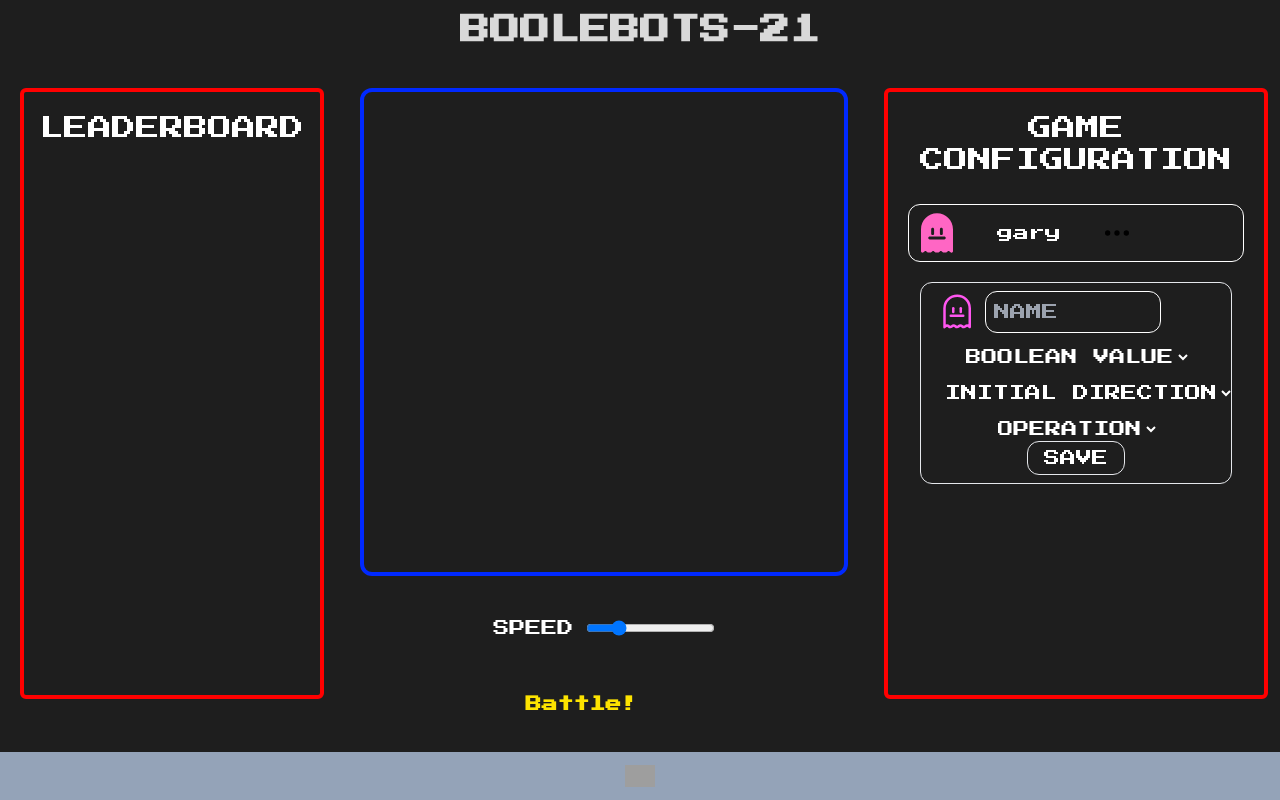
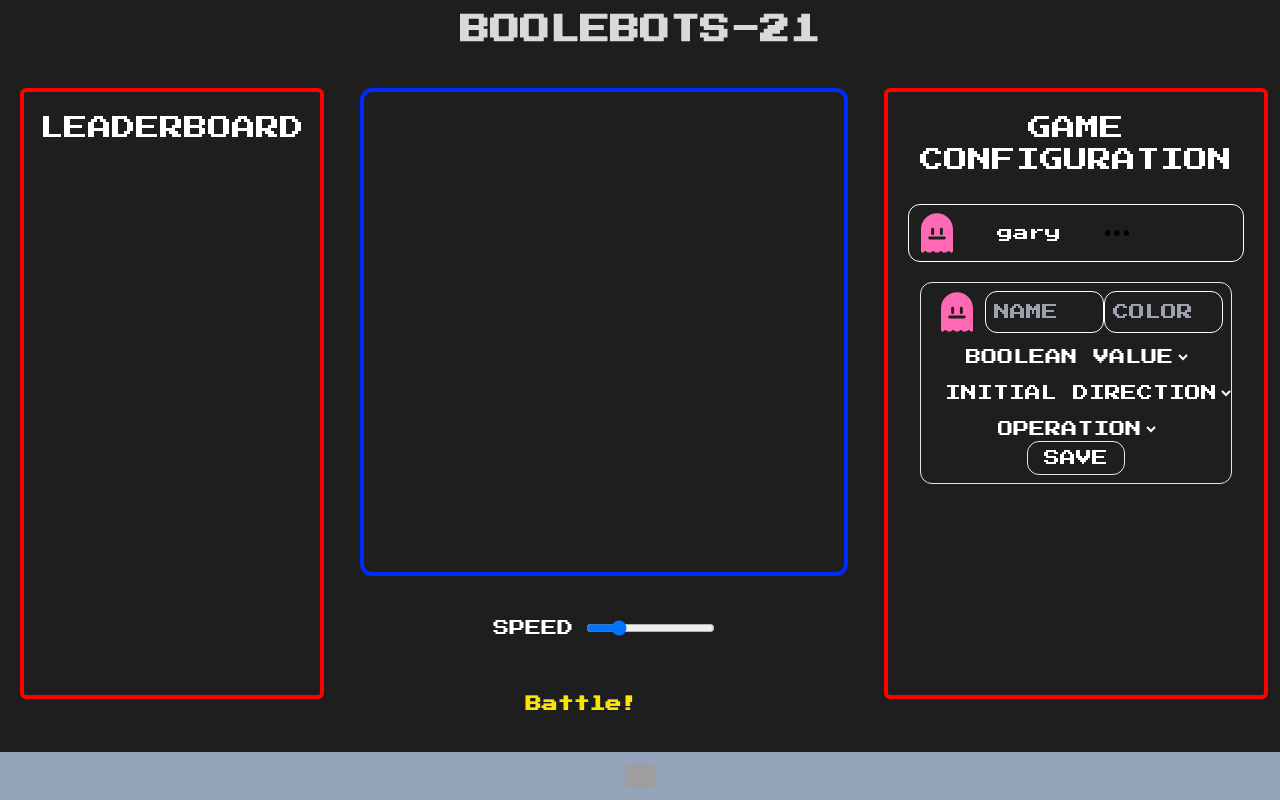
Before and after one commit to chingu-voyages/v44-tier2-team-21, a React (Vite) app: page / in a window 1280 px wide. Both pictures are taken after a click on the button "+ Add Bot". Built offline with nearby package versions, Linux system fonts and the light colour scheme; grey boxes are pictures that could not be loaded.

Commit message:
#65: Add option to change color for bot differentiation

```diff
--- a/src/components/AddedBots.jsx
+++ b/src/components/AddedBots.jsx
@@ -3,7 +3,7 @@ import icon1 from "../assets/ghoss.svg";
 
 import menu from "../assets/menu.svg";
 import { BotContext } from "../context/botcontext/BotState";
-import BotReducer from "../context/botcontext/BotReducer";
+import { contructRandomSvg } from "../helper/canvasCollision";
 
 const AddedBots = ({ bot }) => {
   const { botdata, setMainState } = useContext(BotContext);
@@ -21,11 +21,10 @@ const AddedBots = ({ bot }) => {
           }
           return elem;
         });
-        console.log(newBotData);
         setMainState({ botdata: newBotData });
       }}
     >
-      <img src={icon1} alt="" className="w-10" />
+      <img src={contructRandomSvg(bot.color)} alt="" className="w-10" />
       <p>{bot.name}</p>
       <img src={menu} alt="" className="w-8" />
     </div>
--- a/src/components/Arena.jsx
+++ b/src/components/Arena.jsx
@@ -1,6 +1,6 @@
 import { useState } from "react";
-import Canvas from "./Canvas";
-// import Canvas from "./HopeCanvasTest";
+// import Canvas from "./Canvas";
+import Canvas from "./HopeCanvasTest";
 
 const Arena = () => {
   const [isAnimating, setIsAnimating] = useState(false);
--- a/src/components/Controls.jsx
+++ b/src/components/Controls.jsx
@@ -4,12 +4,14 @@ import AddedBots from "./AddedBots";
 
 // BOT CONTEXT IMPORTED
 import { BotContext } from "../context/botcontext/BotState";
+import { contructRandomSvg } from "../helper/canvasCollision";
 
 const Controls = () => {
   const [show, setShow] = useState(false);
   const { botdata, setMainState, mainState } = useContext(BotContext);
   const nameRef = useRef("");
   const boolRef = useRef(0);
+  const colorRef = useRef("");
   const directionRef = useRef("");
   const operationRef = useRef("");
 
@@ -20,6 +22,7 @@ const Controls = () => {
       id: botdata.length + 1,
       name: nameRef.current.value,
       bool: boolRef.current.value,
+      color: colorRef.current.value,
       initDirection: directionRef.current.value,
       operation: operationRef.current.value,
       selected: false,
@@ -51,7 +54,11 @@ const Controls = () => {
             onSubmit={handleSubmit}
           >
             <div className="icon-and-name  flex flex-row">
-              <img src={icon2} alt="" className="w-10 mx-2" />
+              <img
+                src={contructRandomSvg(colorRef.current.value)}
+                alt=""
+                className="w-10 mx-2"
+              />
               <label htmlFor="name" className="hidden">
                 name
               </label>
@@ -60,6 +67,18 @@ const Controls = () => {
                 placeholder="NAME"
                 className="w-3/5 p-2 border border-white rounded-xl bg-transparent"
                 ref={nameRef}
+              />
+              <label htmlFor="init-direction" className="hidden">
+                COLOR
+              </label>
+              <label htmlFor="color" className="hidden">
+                Color
+              </label>
+              <input
+                type="text"
+                placeholder="COLOR"
+                className="w-3/5 p-2 border border-white rounded-xl bg-transparent"
+                ref={colorRef}
               />
             </div>
             <div className="bool form-group m-3">
--- a/src/context/botcontext/BotState.jsx
+++ b/src/context/botcontext/BotState.jsx
@@ -10,6 +10,7 @@ const initialstate = {
       initDirection: "NORTH",
       name: "gary",
       operation: "XOR",
+      color: "hotpink",
       selected: false,
     },
   ],
```
